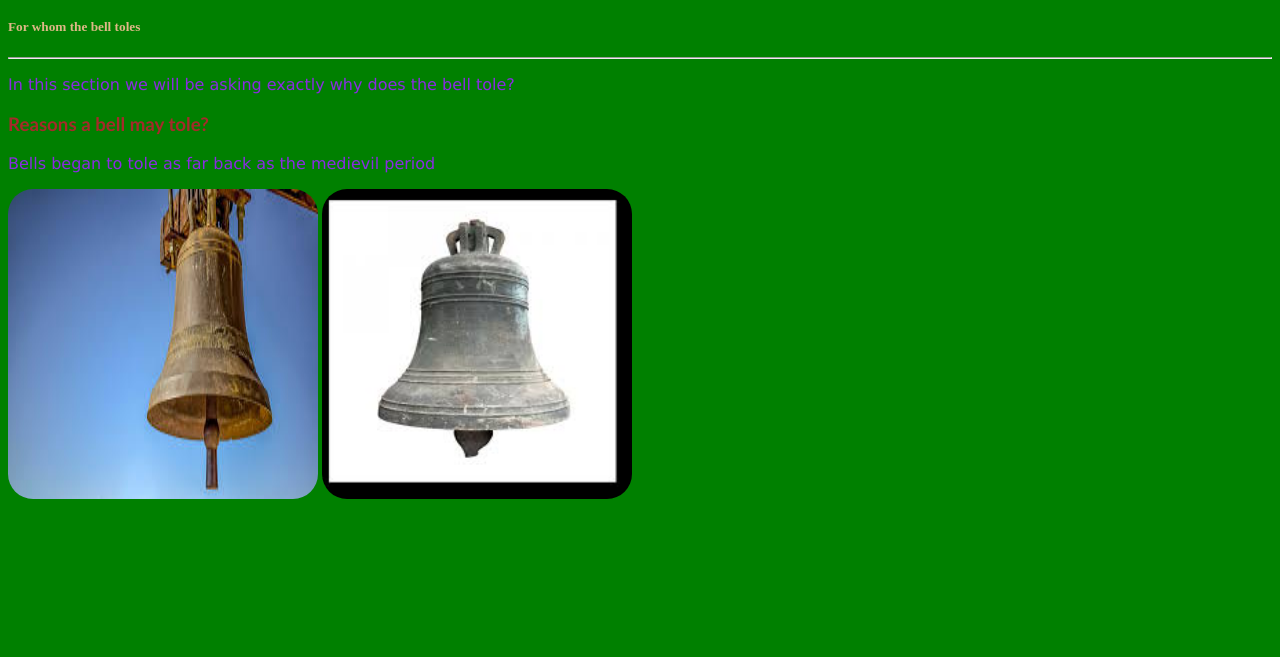
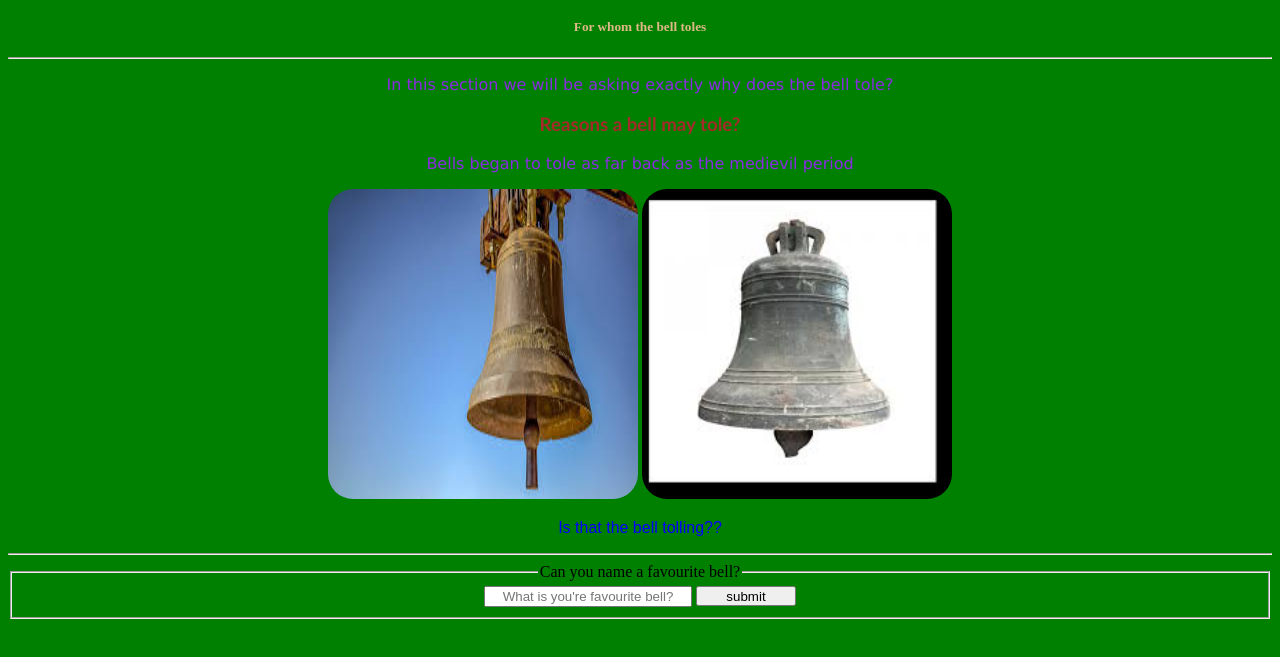
Before and after one commit to JamieJ80/bell_toles, a plain HTML site: page toles/index.html in a window 1280 px wide. Shown: the part 105-762 px from the top of the page. Drawn offline with Linux system fonts and the light colour scheme.

Commit message:
index.html

```diff
--- a/toles/index.html
+++ b/toles/index.html
@@ -17,6 +17,13 @@
             <p>Bells began to tole as far back as the medievil period</p>
             <img class="bell" src="images/bell.jpeg" alt="picture of a bell" height="310" width="310">
             <img class="old bell" src="images/old bell.jpeg" alt="picture of an old bell" height="310" width="310">
+            <p class="wow"> Is that the bell tolling??</p>
+            <hr class="mandem">
+            <fieldset>
+                <legend>Can you name a favourite bell?</legend>
+            <input class="question" type="text" id="yes-no" placeholder="What is you're favourite bell?" required>
+            <button type="submit">submit</button>
+            </fieldset>
         </main>
     </bosy>
 </html>
--- a/toles/toles.css
+++ b/toles/toles.css
@@ -1,5 +1,9 @@
 body{
     background-color: green;
+    text-align: center;
+}
+input{
+    text-align: center;
 }
 
 h1, h5, hr{
@@ -13,6 +17,10 @@ p{
     font-family: 'Lucida Sans', 'Lucida Sans Regular', 'Lucida Grande', 'Lucida Sans Unicode', Geneva, Verdana, sans-serif;
     color: blueviolet;
 }
+button{
+    width: 100px;
+    height: 20px;
+}
 #tole{
     font-weight: bold;
     color: brown;
@@ -22,3 +30,14 @@ p{
     display: inline;
     border-radius: 25px;
 }
+.wow{
+    color: blue;
+    font-family: fantasy;
+}
+.mandem{
+    color: brown;
+
+}
+.question{
+    width: 200px;
+}
```
